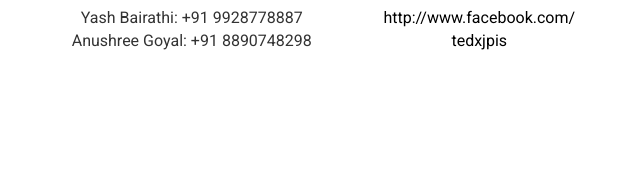
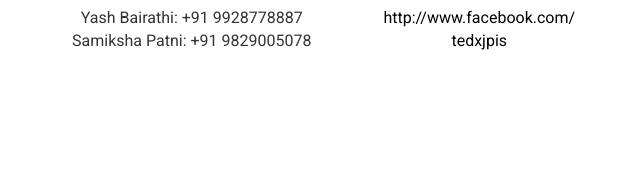
Before and after one commit to TEDxYouthJPIS/main, a plain HTML site: page contact.html in a window 1280 px wide. Shown: the part 478-649 px from the top of the page, 592-1232 px from the left. Drawn offline with nearby package versions, Linux system fonts and the light colour scheme.

Commit message:
added samiksha's bio

```diff
--- a/contact.html
+++ b/contact.html
@@ -88,7 +88,7 @@
 						<p class="contact-details-title"> <span>Phone</span> </p>
 						<span class="texts" style="">
 						Yash Bairathi: +91 9928778887 <br>
-						Anushree Goyal: +91 8890748298</span>
+						Samiksha Patni: +91 9829005078</span>
 					</div>
 
 					<div class="col-md-3 col-sm-6 contact-info-box">
```
Also changed, not shown: 1 other file.
